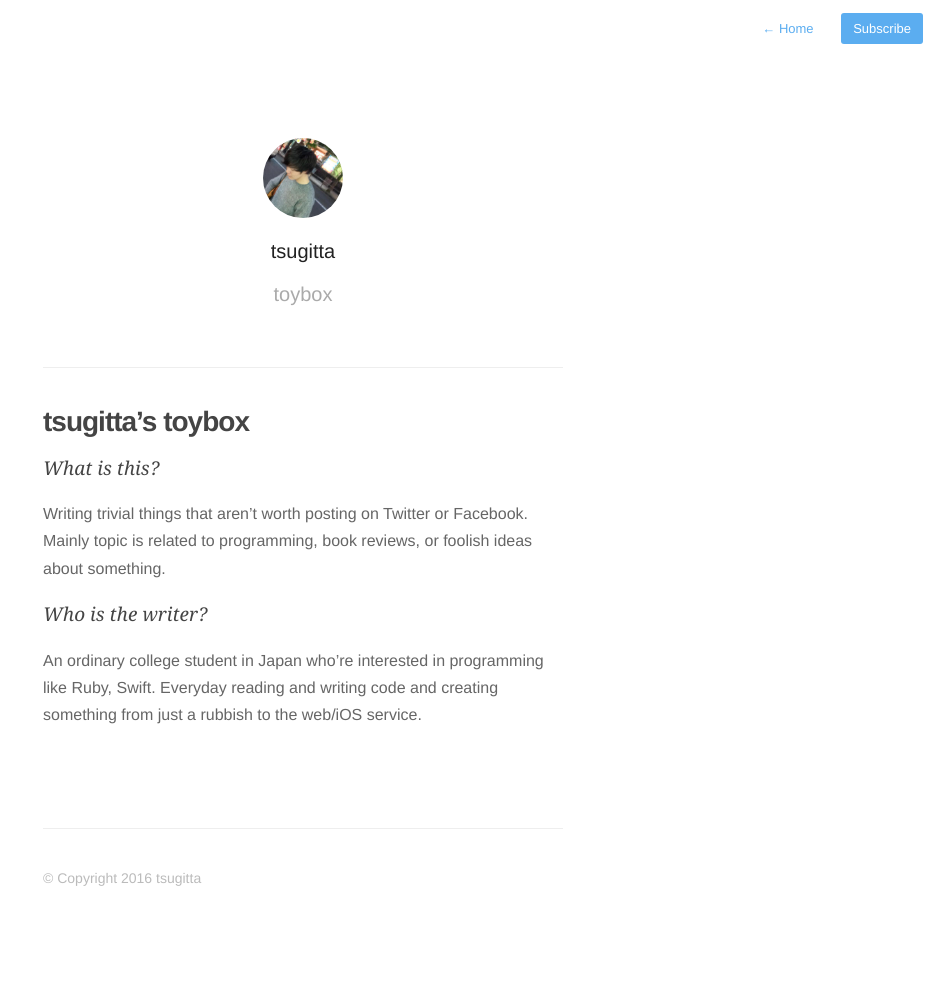
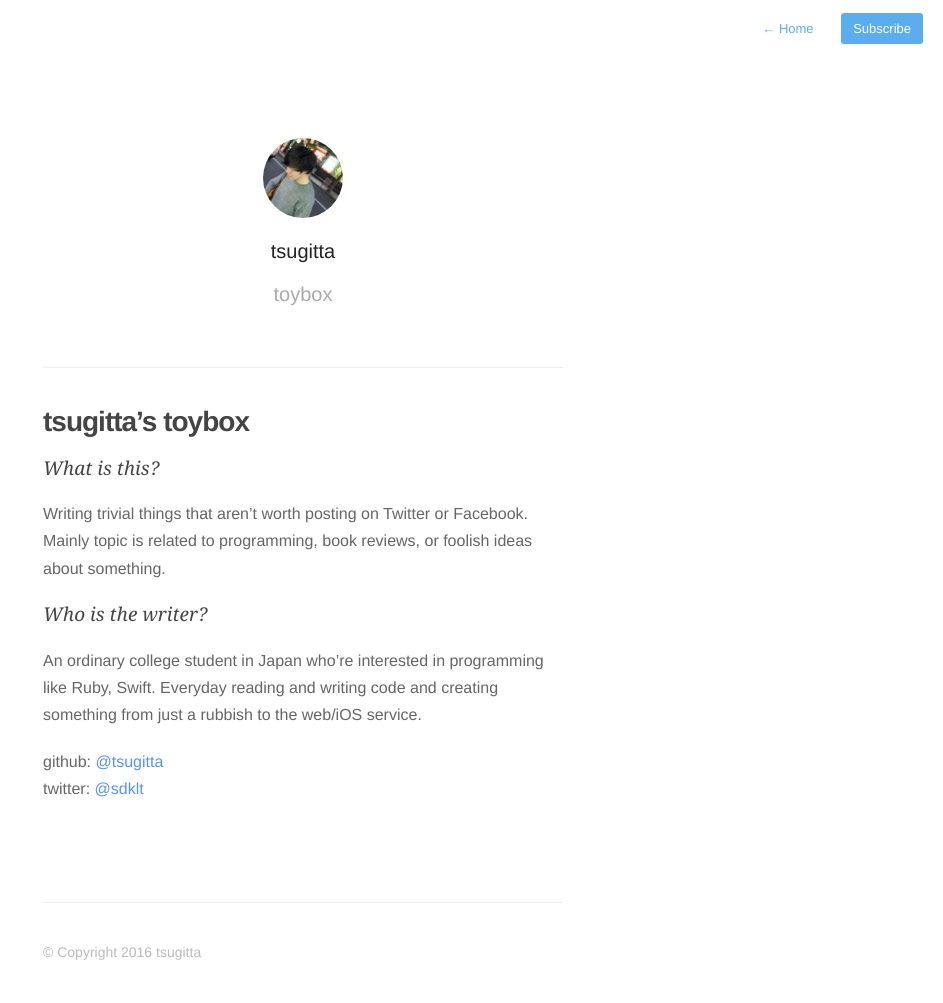
Before and after one commit to tsugitta/mini-blog, a Jekyll site: the page built from about.md, in a window 1280 px wide. Shown: the whole page, without its empty margins (337-1280 px from the left). Built offline with Jekyll 4.4.1, drawn with Linux system fonts in a browser that asks for light colours; nearby versions of some CDN libraries; Markdown is read by kramdown in place of the engine named in the settings; before the commit the page ends 929 px from its top, so only the background shows below that.

Commit message:
Add sns accounts to about.md

```diff
--- a/about.md
+++ b/about.md
@@ -14,4 +14,9 @@ Writing trivial things that aren't worth posting on Twitter or Facebook. Mainly
 
 An ordinary college student in Japan who're interested in programming like Ruby, Swift. Everyday reading and writing code and creating something from just a rubbish to the web/iOS service.
 
+github: [@tsugitta](https://github.com/tsugitta)
+<br>
+twitter: [@sdklt](https://twitter.com/sdklt)
+
+
 {% include footer.html %}
```
